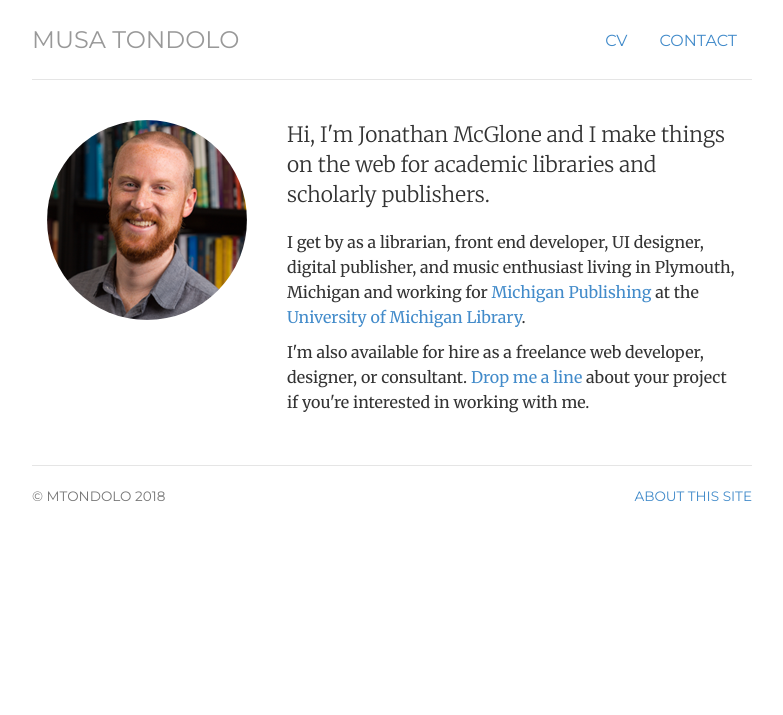
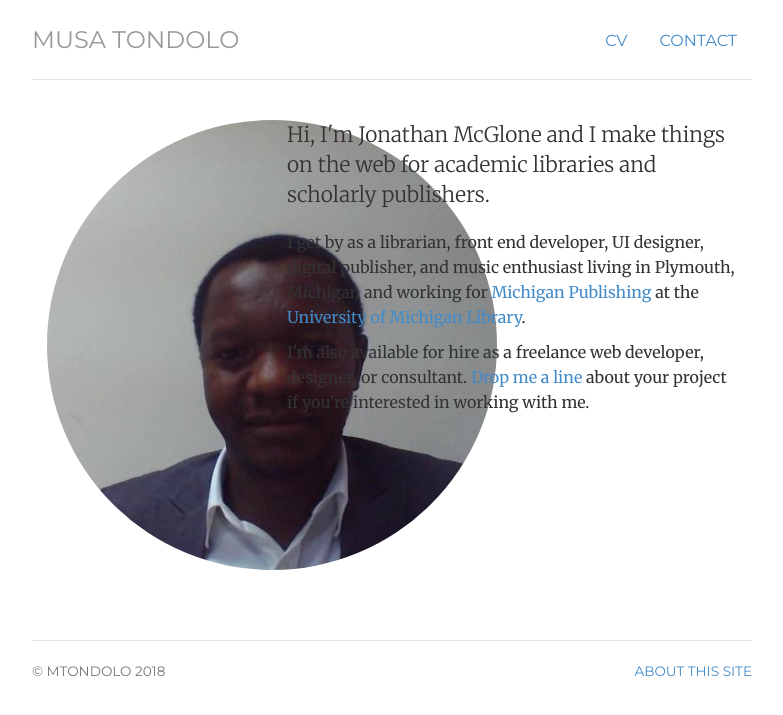
Before and after one commit to mtondolo/mtondolo.github.io, a Jekyll site: the page built from index.html, in a window 1280 px wide. Shown: the top 715 px of the page, without its empty margins (248-1031 px from the left). Built offline with Jekyll 4.4.1, drawn with Linux system fonts in a browser that asks for light colours.

Commit message:
Update index.html

```diff
--- a/index.html
+++ b/index.html
@@ -9,7 +9,7 @@
 <!-- <div class="jumbotron"> -->
 <div class="row marketing">
 	<div class="col-sm-4">
-	<img  class="img-circle avatar" alt="Jonathan McGlone" src="img/jmcglone-200px.png">
+	<img  class="img-circle avatar" alt="Jonathan McGlone" src="img/mtondolo.png">
 	</div>
 	<div itemscope itemtype="http://data-vocabulary.org/Person" class="col-sm-8">
 	<p class="lead">Hi, I'm <span itemprop="name">Jonathan McGlone</span> and I make things on the web for academic libraries and scholarly publishers.</p>
```
